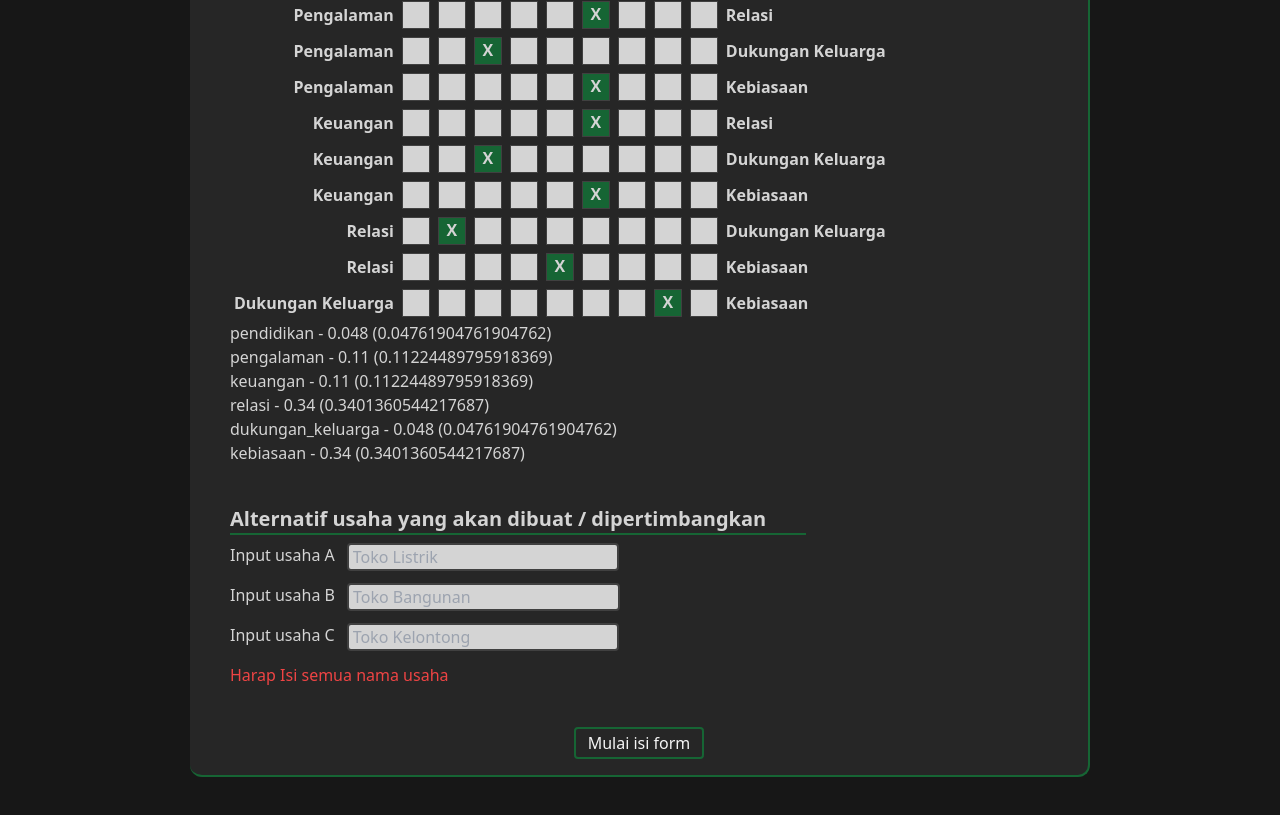
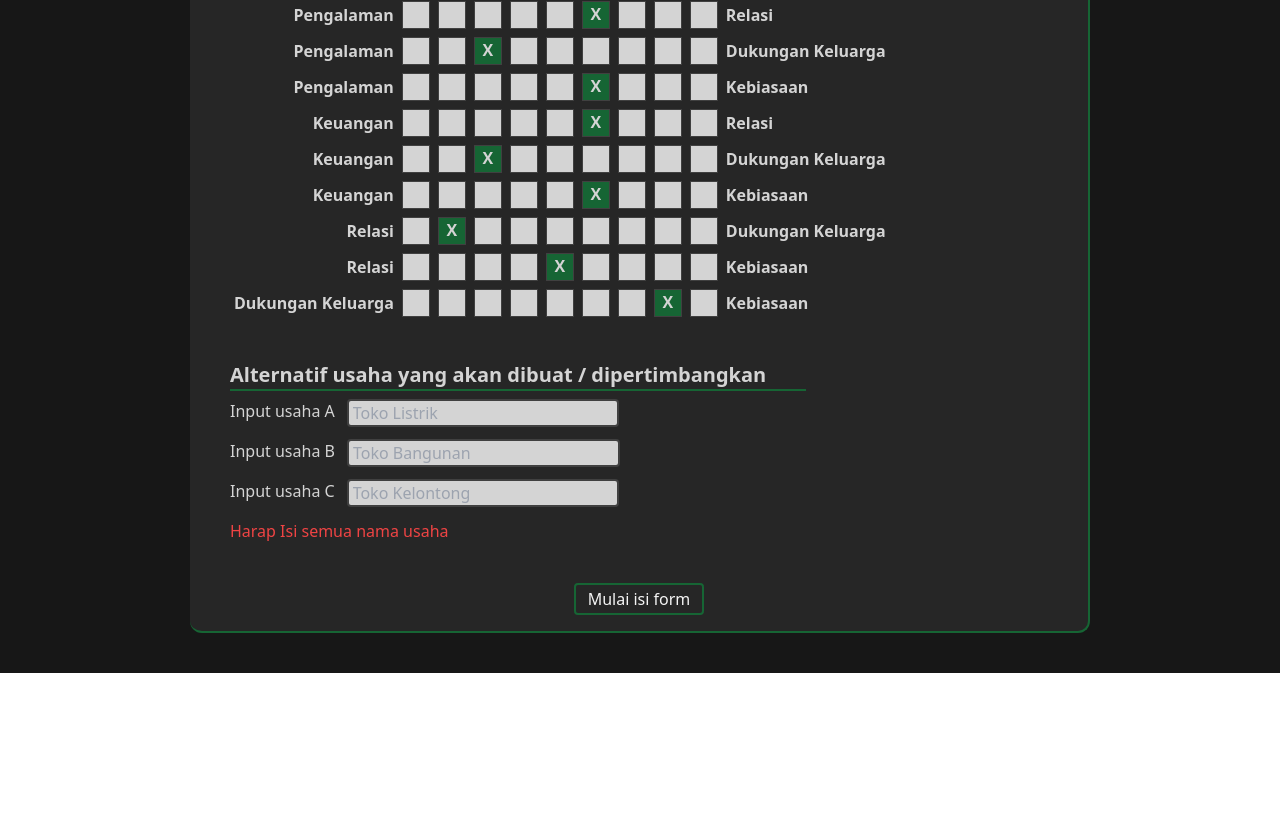
Before and after one commit to KingSit3/freelance_yourpreneur, a Vue app: page / in a window 1280 px wide. Shown: the part 1071-1886 px from the top of the page. After the commit the page ends 1744 px from the top, so only its background shows below. Built offline with nearby package versions, Linux system fonts and the light colour scheme.

Commit message:
chore: remove debug

```diff
--- a/src/components/FormComponent.vue
+++ b/src/components/FormComponent.vue
@@ -18,11 +18,15 @@
       <h2 class="font-bold text-xl text-center">Hasil</h2>
       <div>
         <table class="table-auto w-full">
-          <tr v-for="(result, index) in surveyResult" :key="index">
+          <tr
+            v-for="(result, index) in surveyResult"
+            :key="index"
+            class="first:font-bold first:border-b-2 border-neutral-300"
+          >
             <td class="py-2">Usaha dengan nilai tertinggi ke-{{ index + 1 }}</td>
-            <td class="capitalize font-semibold">{{ result.key }}</td>
+            <td class="capitalize">{{ result.key }}</td>
             <td>Dengan Bobot</td>
-            <td class="capitalize font-semibold">{{ result.value }}</td>
+            <td class="capitalize">{{ result.value }}</td>
           </tr>
         </table>
       </div>
--- a/src/components/MenuComponent.vue
+++ b/src/components/MenuComponent.vue
@@ -60,14 +60,6 @@
         :keys="criteriaKeys"
         :rows="criteria"
       />
-
-      <!-- Debug Criteria -->
-      <div v-if="generalStore.$state.criteriaValue?.[2] != null">
-        <div v-for="(value, index) in generalStore.$state.criteriaValue" :key="index">
-          {{ criteriaKeys[index] }} - {{ value.toPrecision(2) }} ({{ value }})
-        </div>
-      </div>
-      <!-- End Debug Criteria -->
     </section>
     <!-- End Criteria -->
 
```
